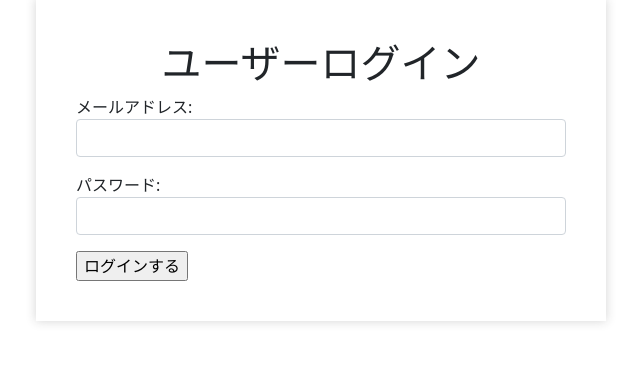
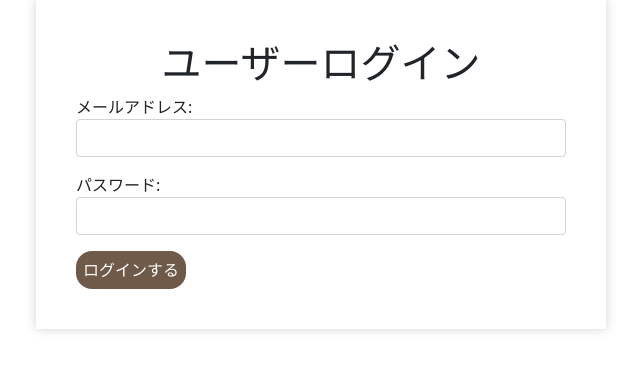
Before and after one commit to tomoyasakamoto32/anipho-django, a Django app: page /accounts/user_login/ in a window 1280 px wide. Shown: the part 161-532 px from the top of the page, without its empty margins (319-959 px from the left). Run offline with Django 3.2, Linux system fonts and the light colour scheme.

Commit message:
edit button in loginform

```diff
--- a/static/accounts.css
+++ b/static/accounts.css
@@ -9,6 +9,19 @@
   padding: 5vh;
 }
 
+.accounts-button {
+  color: white;
+  background-color: #6f5949;
+  border:none;
+  padding:7px;
+  border-radius: 16px;
+}
+
+.accounts-button:hover {
+  background-color: #a18068;
+  transition: 0.3s;
+}
+
 @media (max-width: 599px) {
   .col-6 {
     margin: 0;
--- a/templates/accounts/user_create.html
+++ b/templates/accounts/user_create.html
@@ -7,7 +7,7 @@
     <form method="POST" class="form">
       {% csrf_token %}
       {{ form.as_p }}
-      <input type="submit" value="新規登録する">
+      <input type="submit" value="新規登録する" class="accounts-button">
     </form>
   </div>
 </div>
--- a/templates/accounts/user_login.html
+++ b/templates/accounts/user_login.html
@@ -7,7 +7,7 @@
     <form method="POST" class="form">
       {% csrf_token %}
       {{ form.as_p }}
-      <input type="submit" value="ログインする">
+      <input type="submit" value="ログインする" class="accounts-button">
     </form>
   </div>
 </div>
```
